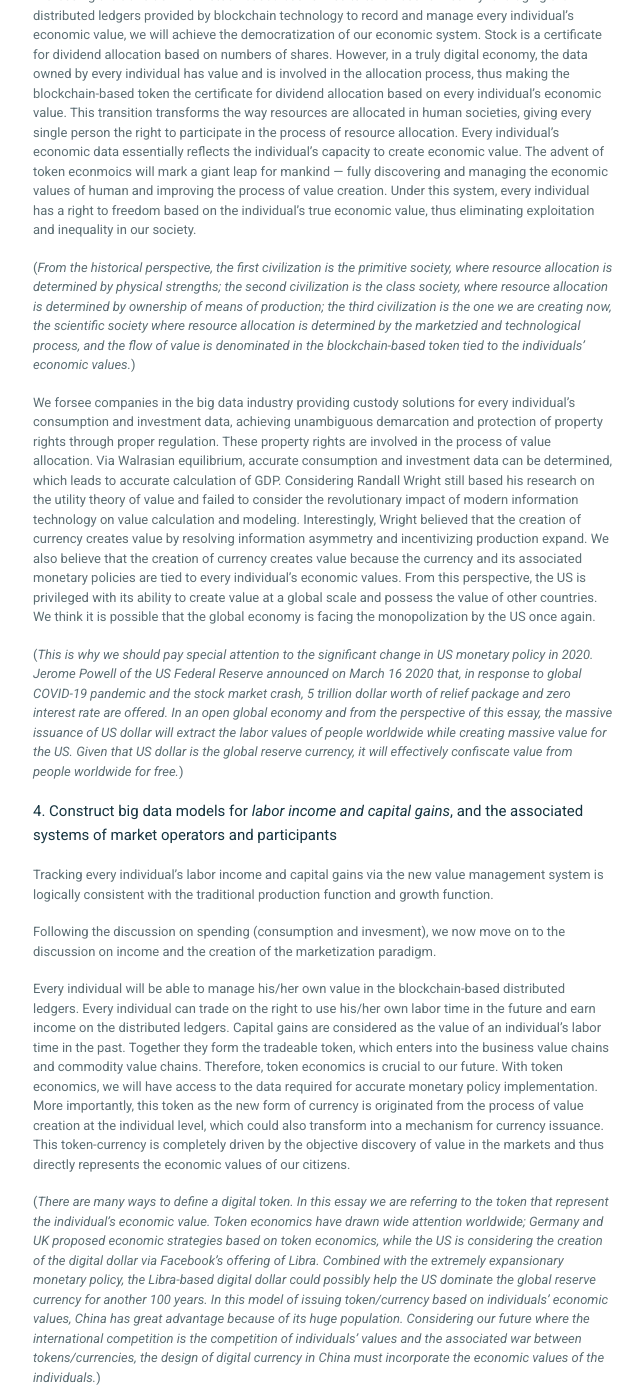
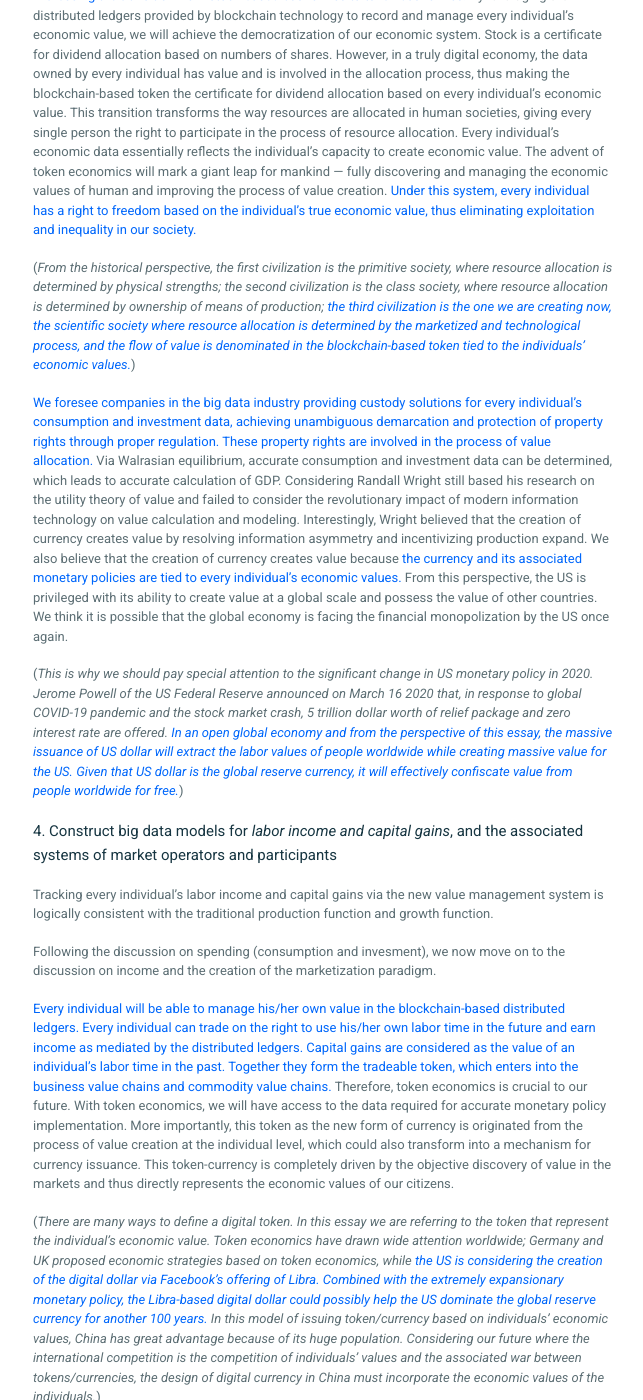
Before and after one commit to guiltygyoza/blog, a Jekyll site: the page built from _posts/2020-04-07-the-pboc-report-part-3.md, in a window 1280 px wide and 1400 px high, scrolled down 3759 px. Shown: the whole window, without its empty margins (317-960 px from the left). Built offline with Jekyll 4.4.1, drawn with Linux system fonts in a browser that asks for light colours; some of the changed text lies outside the part shown.

```diff
--- a/_posts/2020-04-07-the-pboc-report-part-3.md
+++ b/_posts/2020-04-07-the-pboc-report-part-3.md
@@ -17,10 +17,10 @@ Zou Pingzuo, chief researcher at People’s Bank of China
 
 **My proposal: explore marketized big data, analyze the process of GDP statistics formation at the micro scale, and construct a new univariate econometric model based on individual value function.**
 
-The modern time calls for a new macroeconomic data industry, where modern information technology is fully leveraged to build a macroeconomic big data system that is real-time, dynamic, and accurate, and to transform this process into a process of value creation. The fourth plenary meeting of the nineteenth Central Committee of the CPC made it very clear that data is a mean of production and is involved in economic resource allocation in China. Large-scale macroeconomic models will be built on this foundation, solve for accurate and timely economic big data and achieve objectivity and timeliness in our monetary policy-making.
+The modern time calls for a new macroeconomic data industry, where modern information technology is fully leveraged to build a macroeconomic big data system that is real-time, dynamic, and accurate, and to transform this process into a process of value creation. <span style="color:#0067FB">The fourth plenary meeting of the nineteenth Central Committee of the CPC made it very clear that data is a mean of production and is involved in economic resource allocation in China.</span> Large-scale macroeconomic models will be built on this foundation, solve for accurate and timely economic big data and achieve objectivity and timeliness in our monetary policy-making.
 
 #### 1. Multivariate big data model for GDP
-We shall first construct the multivariate big data for GDP by considering the four sectors: families (f), businesses (b), governments (g) and exports (e). The GDP equals to the sum of value functions of all sectors:
+<span style="color:#0067FB">We shall first construct the multivariate big data for GDP by considering the four sectors: families (f), businesses (b), governments (g) and exports (e).</span> The GDP equals to the sum of value functions of all sectors:
 
 ![equation](/assets/eq1.svg)
 
@@ -37,7 +37,7 @@ From the output perspective, we shall consider:
 4. oversea spending
 
 #### 2. Univariate big data for GDP
-Second, we consider the univariate big data for GDP — the big data of every single citizen's economic record. We shall create the markets their transaction structures for these data, as well as the legal entities that provide custody for these data so that the data property right of every single citizen is authenticated and protected. Every citizen will own his/her data as his/her asset, and consequently, individual balance sheets and survival statistics will be created. The univariate model is simple but extremely powerful because by viewing the individuals as the only variable, where every citizen's economic value, labor income, capital gains, expenses and investments are all available in the data markets, solving for GDP becomes straightforward:
+Second, we consider the univariate big data for GDP — the big data of every single citizen's economic record. We shall create the markets their transaction structures for these data, as well as the legal entities that provide custody for these data so that the data property right of every single citizen is authenticated and protected. Every citizen will own his/her data as his/her asset, and consequently, individual balance sheets and survival statistics will be created. <span style="color:#0067FB">The univariate model is simple but extremely powerful because by viewing the individuals as the only variable, where every citizen's economic value, labor income, capital gains, expenses and investments are all available in the data markets, solving for GDP becomes straightforward:</span>
 
 ![equation](/assets/eq2.svg)
 
@@ -50,11 +50,11 @@ Solving univariate value functions for GDP will massively simplify the process o
 From the perspective of research methodology, we shall acknowledge that:
 - The sum of all individual's economic value is the total economic value of our society;
 - The time integral of all individual's economic value growth rate over a time period yields us our GDP over the same time period.
-- This univariate economic model will concretize our society's goals and directions in value production. Because ultimately, the goal of all human's economic activities is to serve the humans and improve the economic values of humans.
-- To this day we have been mistakenly using the values of commodities and currencies as the goal of our economic growth, which has led to money fetishism and commodity fetishism, misleading our society and causing enormous wealth gap and moral hazards.
+- <span style="color:#0067FB">This univariate economic model will concretize our society's goals and directions in value production. Because ultimately, the goal of all human's economic activities is to serve the humans and improve the economic values of humans.</span>
+- <span style="color:#0067FB">To this day we have been mistakenly using the values of commodities and currencies as the goal of our economic growth, which has led to money fetishism and commodity fetishism, misleading our society and causing enormous wealth gap and moral hazards.</span>
 - Solving GDP via univariate model will turn every individual's economic data into real digital assets. Together with digital currency based on blockchain technology, this digital currency will no longer serve only as a unit of account for value but also as a mean to create value. Once we reach this goal, our monetary system and monetary policy will enter a new era.
 
-(*In traditional economics, the value or price of commodity is used as the primary variable in value functions, which goes against the original meaning of value. Value is the utilty to human, and is also created by human. Value function should a continuous function, not the disconnected ones between supply and demand, between the market and the society, and between human and nature. The most profound impact of technology and information reovlution is to revolutionize the meaning of value, particularly when blockchain technology and big data technology are combined to discover, manage and create values, and at the same time unifying the unit-of-account and value-creation roles of currency, thereby eliminating the possibility of inflation and deflation once and for all. This could be the most important role and meaning of digital currency.*)
+(*In traditional economics, the value or price of commodity is used as the primary variable in value functions, which goes against the original meaning of value. Value is the measurement of utility to human and is also created by human. Value function should a continuous function, not the disconnected ones between supply and demand, between the market and the society, and between human and nature. <span style="color:#0067FB">The most profound impact of technology and information revolution is to revolutionize the meaning of value, particularly when blockchain technology and big data technology are combined to discover, manage and create values, and at the same time unifying the unit-of-account and value-creation roles of currency, thereby eliminating the possibility of inflation and deflation once and for all. This could be the most important role and meaning of digital currency.</span>*)
 
 #### 3. Construct big data models for *consumption and investments*, and the associated systems of market operators and participants
 
@@ -63,7 +63,7 @@ The value of any market is information and value discovery. Here, we will create
 - a management system of investment values
 Then we shall privatize these 2 systems into markets.
 
-Our first step is to construct the mathematical relationship between GDP and individual economic value, consumption and investment.
+Our first step is to construct <span style="color:#0067FB">the mathematical relationship between GDP and individual economic value, consumption and investment.</span>
 - Each individual's economic value *v* is comprised of *v_l*, the net flow of value, and *v_w*, the stock of value. GDP shall equal to the time integral of all individual's economic value growth over a period of time.
 
 ![equation](/assets/eq3.svg)
@@ -76,25 +76,25 @@ Our first step is to construct the mathematical relationship between GDP and ind
 
 ![equation](/assets/eq5.svg)
 
-With further research we conclude that these equations coincide with the production function and the economic growth function in traditional economics, while also coincide with Marx's labor theory of value. If we succeed at solving every individual's economic value via big data and blockchain technology, we will also solve the historic puzzle of Marxist theory.
+With further research we conclude that these equations coincide with the production function and the economic growth function in traditional economics, while also coincide with Marx's labor theory of value. <span style="color:#0067FB">If we succeed at solving each individual's economic value via big data and blockchain technology, we will also solve the historic puzzle of Marxist theory.</span>
 
 (*There are 2 problems with Marx's labor theory of value. First, Marx also started from the value of commodity to solve for value and declared that labor is a function of commodity. Second, due to the technological limitation at the time, Marx could not differentiate between simple and complex labor, thus adopted average intensity of labor to formulate the price of commodity. This ignorance of differences in human values led Marxism into equalitarianism, on which many socialist countries struggled later on.*)
 
 If we look at the relationship between the proposed model and the production function and Solow Model of economic growth in traditional economics, we will find that they coincide with each other except that the proposed model is univariate, which makes economics more objective. Furthermore, treating labor as the flow of human value and capital as the stock of human value, we achieve a massive simplification and improvement over existing value functions. Facilitated by blockchain and big data technology, the new theory on production and economic growth becomes significantly more scientific.
 
-(*The original production function separates labor and capital, thus making their relationship implicit. In traditional economics, sometimes the capital variable is represented by the labor variable via logarithm, which makes the anaylsis more difficult and intractable. Sticking to the univariate model based on individuals' economic values will bypass this problem. Further research finds that the revolutionary meaning of this model lies in its introduction of blockchain and big data technology into the Walrasian model in order to solve for Walrasian equilibrium and the Philips curve.*)
+(*The original production function separates labor and capital, thus making their relationship implicit. In traditional economics, sometimes the capital variable is represented by the labor variable via logarithm, which makes the anaylsis more difficult and intractable. Sticking to the univariate model based on individuals' economic values will bypass this problem. <span style="color:#0067FB">Further research finds that the revolutionary meaning of this model lies in its introduction of blockchain and big data technology into the Walrasian model in order to solve for Walrasian equilibrium and the Philips curve.</span>*)
 
 Our second step is to discover the mechanisms of consumption function and investment function at the micro scale.
 
 (*In my research I used GC-Chain as a reference and created this model where, through the marketization and custody of individuals' consumption and investment data, data becomes a mean of production, thereby triggers the price discovery mechanism and incentive mechanism in the markets, which facilitates the collection of macroeconomic statistics. In China, this model should involve centrally-owned or state-owned enterprises, or outsource its operation to large Chinese tech companies while having small and medium businesses participate as market makers.*)
 
-An important milestone in the transition from commodity economy to digital economy is the transition from traditional accounting model to blockchain model for managing values. We are witnessing the transition from stock-based economics to token economics. By leveraging the distributed ledgers provided by blockchain technology to record and manage every individual's economic value, we will achieve the democratization of our economic system. Stock is a certificate for dividend allocation based on numbers of shares. However, in a truly digital economy, the data owned by every individual has value and is involved in the allocation process, thus making the blockchain-based token the certificate for dividend allocation based on every individual's economic value. This transition transforms the way resources are allocated in human societies, giving every single person the right to participate in the process of resource allocation. Every individual's economic data essentially reflects the individual's capacity to create economic value. The advent of token econmoics will mark a giant leap for mankind — fully discovering and managing the economic values of human and improving the process of value creation. Under this system, every individual has a right to freedom based on the individual's true economic value, thus eliminating exploitation and inequality in our society.
+<span style="color:#0067FB">An important milestone in the transition from commodity economy to digital economy is the transition from traditional accounting model to blockchain model for managing values. We are witnessing the transition from stock-based economics to token economics. </span>By leveraging the distributed ledgers provided by blockchain technology to record and manage every individual's economic value, we will achieve the democratization of our economic system. Stock is a certificate for dividend allocation based on numbers of shares. However, in a truly digital economy, the data owned by every individual has value and is involved in the allocation process, thus making the blockchain-based token the certificate for dividend allocation based on every individual's economic value. This transition transforms the way resources are allocated in human societies, giving every single person the right to participate in the process of resource allocation. Every individual's economic data essentially reflects the individual's capacity to create economic value. The advent of token economics will mark a giant leap for mankind — fully discovering and managing the economic values of human and improving the process of value creation. <span style="color:#0067FB">Under this system, every individual has a right to freedom based on the individual's true economic value, thus eliminating exploitation and inequality in our society.</span>
 
-(*From the historical perspective, the first civilization is the primitive society, where resource allocation is determined by physical strengths; the second civilization is the class society, where resource allocation is determined by ownership of means of production; the third civilization is the one we are creating now, the scientific society where resource allocation is determined by the marketzied and technological process, and the flow of value is denominated in the blockchain-based token tied to the individuals' economic values.*)
+(*From the historical perspective, the first civilization is the primitive society, where resource allocation is determined by physical strengths; the second civilization is the class society, where resource allocation is determined by ownership of means of production; <span style="color:#0067FB">the third civilization is the one we are creating now, the scientific society where resource allocation is determined by the marketized and technological process, and the flow of value is denominated in the blockchain-based token tied to the individuals' economic values.</span>*)
 
-We forsee companies in the big data industry providing custody solutions for every individual's consumption and investment data, achieving unambiguous demarcation and protection of property rights through proper regulation. These property rights are involved in the process of value allocation. Via Walrasian equilibrium, accurate consumption and investment data can be determined, which leads to accurate calculation of GDP. Considering Randall Wright still based his research on the utility theory of value and failed to consider the revolutionary impact of modern information technology on value calculation and modeling. Interestingly, Wright believed that the creation of currency creates value by resolving information asymmetry and incentivizing production expand. We also believe that the creation of currency creates value because the currency and its associated monetary policies are tied to every individual's economic values. From this perspective, the US is privileged with its ability to create value at a global scale and possess the value of other countries. We think it is possible that the global economy is facing the monopolization by the US once again.
+<span style="color:#0067FB">We foresee companies in the big data industry providing custody solutions for every individual's consumption and investment data, achieving unambiguous demarcation and protection of property rights through proper regulation. These property rights are involved in the process of value allocation.</span> Via Walrasian equilibrium, accurate consumption and investment data can be determined, which leads to accurate calculation of GDP. Considering Randall Wright still based his research on the utility theory of value and failed to consider the revolutionary impact of modern information technology on value calculation and modeling. Interestingly, Wright believed that the creation of currency creates value by resolving information asymmetry and incentivizing production expand. We also believe that the creation of currency creates value because <span style="color:#0067FB">the currency and its associated monetary policies are tied to every individual's economic values.</span> From this perspective, the US is privileged with its ability to create value at a global scale and possess the value of other countries. We think it is possible that the global economy is facing the financial monopolization by the US once again.
 
-(*This is why we should pay special attention to the significant change in US monetary policy in 2020. Jerome Powell of the US Federal Reserve announced on March 16 2020 that, in response to global COVID-19 pandemic and the stock market crash, 5 trillion dollar worth of relief package and zero interest rate are offered. In an open global economy and from the perspective of this essay, the massive issuance of US dollar will extract the labor values of people worldwide while creating massive value for the US. Given that US dollar is the global reserve currency, it will effectively confiscate value from people worldwide for free.*)
+(*This is why we should pay special attention to the significant change in US monetary policy in 2020. Jerome Powell of the US Federal Reserve announced on March 16 2020 that, in response to global COVID-19 pandemic and the stock market crash, 5 trillion dollar worth of relief package and zero interest rate are offered. <span style="color:#0067FB">In an open global economy and from the perspective of this essay, the massive issuance of US dollar will extract the labor values of people worldwide while creating massive value for the US. Given that US dollar is the global reserve currency, it will effectively confiscate value from people worldwide for free.</span>*)
 
 #### 4. Construct big data models for *labor income and capital gains*, and the associated systems of market operators and participants
 
@@ -102,12 +102,12 @@ Tracking every individual's labor income and capital gains via the new value man
 
 Following the discussion on spending (consumption and invesment), we now move on to the discussion on income and the creation of the marketization paradigm.
 
-Every individual will be able to manage his/her own value in the blockchain-based distributed ledgers. Every individual can trade on the right to use his/her own labor time in the future and earn income on the distributed ledgers. Capital gains are considered as the value of an individual's labor time in the past. Together they form the tradeable token, which enters into the business value chains and commodity value chains. Therefore, token economics is crucial to our future. With token economics, we will have access to the data required for accurate monetary policy implementation. More importantly, this token as the new form of currency is originated from the process of value creation at the individual level, which could also transform into a mechanism for currency issuance. This token-currency is completely driven by the objective discovery of value in the markets and thus directly represents the economic values of our citizens.
+<span style="color:#0067FB">Every individual will be able to manage his/her own value in the blockchain-based distributed ledgers. Every individual can trade on the right to use his/her own labor time in the future and earn income as mediated by the distributed ledgers. Capital gains are considered as the value of an individual's labor time in the past. Together they form the tradeable token, which enters into the business value chains and commodity value chains.</span> Therefore, token economics is crucial to our future. With token economics, we will have access to the data required for accurate monetary policy implementation. More importantly, this token as the new form of currency is originated from the process of value creation at the individual level, which could also transform into a mechanism for currency issuance. This token-currency is completely driven by the objective discovery of value in the markets and thus directly represents the economic values of our citizens.
 
-(*There are many ways to define a digital token. In this essay we are referring to the token that represent the individual's economic value. Token economics have drawn wide attention worldwide; Germany and UK proposed economic strategies based on token economics, while the US is considering the creation of the digital dollar via Facebook's offering of Libra. Combined with the extremely expansionary monetary policy, the Libra-based digital dollar could possibly help the US dominate the global reserve currency for another 100 years. In this model of issuing token/currency based on individuals' economic values, China has great advantage because of its huge population. Considering our future where the international competition is the competition of individuals' values and the associated war between tokens/currencies, the design of digital currency in China must incorporate the economic values of the individuals.*)
+(*There are many ways to define a digital token. In this essay we are referring to the token that represent the individual's economic value. Token economics have drawn wide attention worldwide; Germany and UK proposed economic strategies based on token economics, while <span style="color:#0067FB">the US is considering the creation of the digital dollar via Facebook's offering of Libra. Combined with the extremely expansionary monetary policy, the Libra-based digital dollar could possibly help the US dominate the global reserve currency for another 100 years.</span> In this model of issuing token/currency based on individuals' economic values, China has great advantage because of its huge population. Considering our future where the international competition is the competition of individuals' values and the associated war between tokens/currencies, the design of digital currency in China must incorporate the economic values of the individuals.*)
 
-Because the entire process of value propagation and discovery is marketized and dynamic, output-based GDP and income-based GDP will be congruous. With this as its foundation, the new monetary policy framework will be continuous and instantaneous. The central bank deepens its reach into the process of value discovery, creation and management, which will be a important feature of the digital economy era. This new role of central bank and currency is driven by the continuous innovation in information technology.
+Because the entire process of value propagation and discovery is marketized and dynamic, output-based GDP and income-based GDP will be congruous. With this as its foundation, the new monetary policy framework will be continuous and instantaneous. <span style="color:#0067FB">The central bank deepens its reach into the process of value discovery, creation and management, which will be a important feature of the digital economy era.</span> This new role of central bank and currency is driven by the continuous innovation in information technology.
 
-The application of this model is crucial to China's future. It will quickyl and effectively increase the per capita economic value of the Chinese, which, if equals to that of the US, will result in China's GDP standing at 3-4x of US GDP. The more profound impact of this model is that it signifies an epoch-making revolution.
+The application of this model is crucial to China's future. It will quickly and effectively increase <span style="color:#0067FB">the per capita GDP of the Chinese, which, if equals to that of the US, will result in China's GDP standing at 3-4x of US GDP.</span> The more profound impact of this model is that it signifies an epoch-making revolution.
 
 (*Consider Shang Yang's reforms transitioned the Qin state from slavery to feudalism, increased production rapidly and helped Qin unify the Chinese states. The reform proposed by this essay will transition China from a class society into a scientific society, as well as contribute enormously to the shared future of mankind.*)
```
Also changed, not shown: _posts/2020-04-03-the-pboc-report-part-1.md (+5 -5 lines), _posts/2020-04-03-the-pboc-report-part-2.md (+12 -12 lines), _posts/2020-04-08-the-pboc-report-part-4.md (+12 -12 lines).
